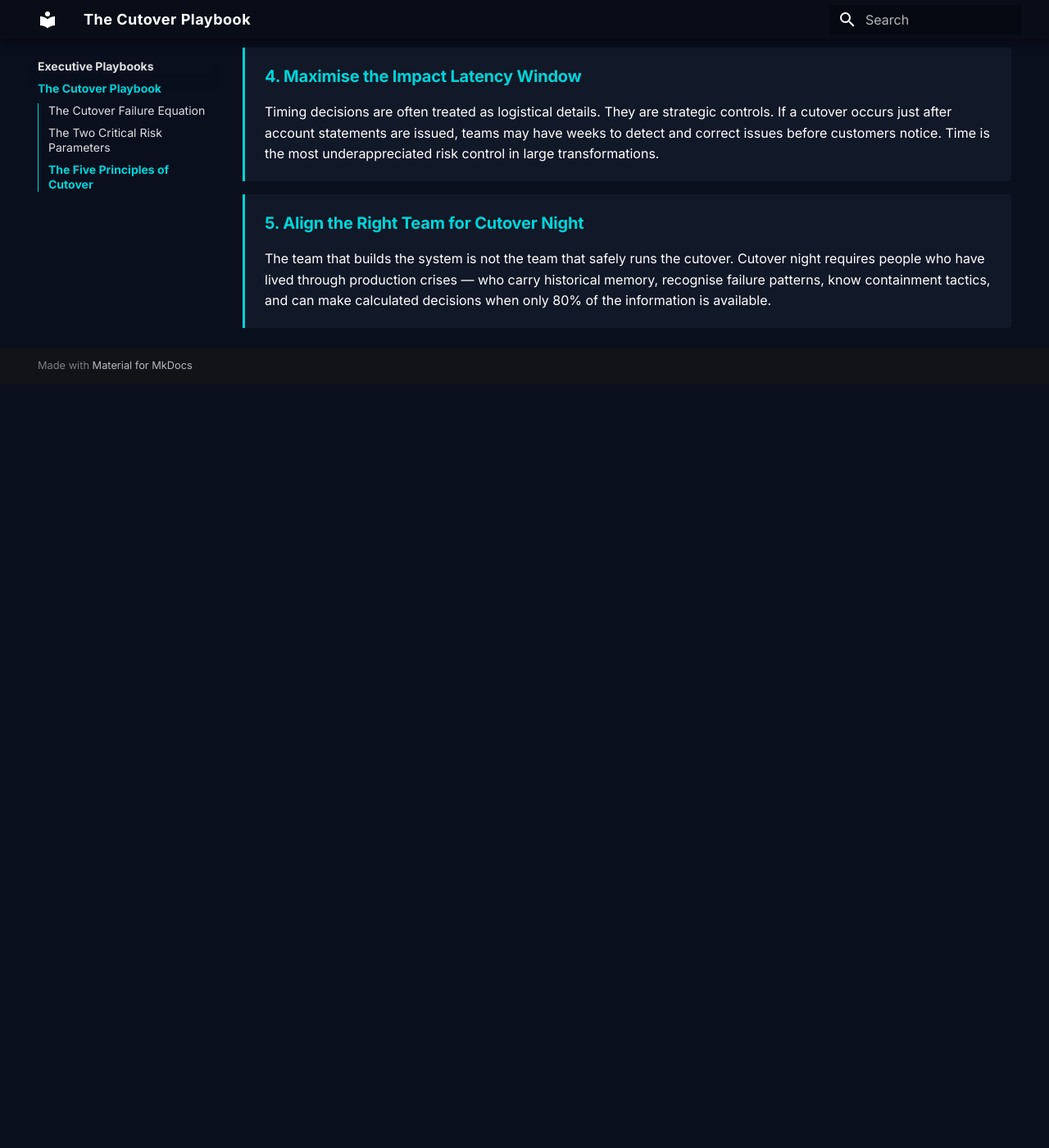
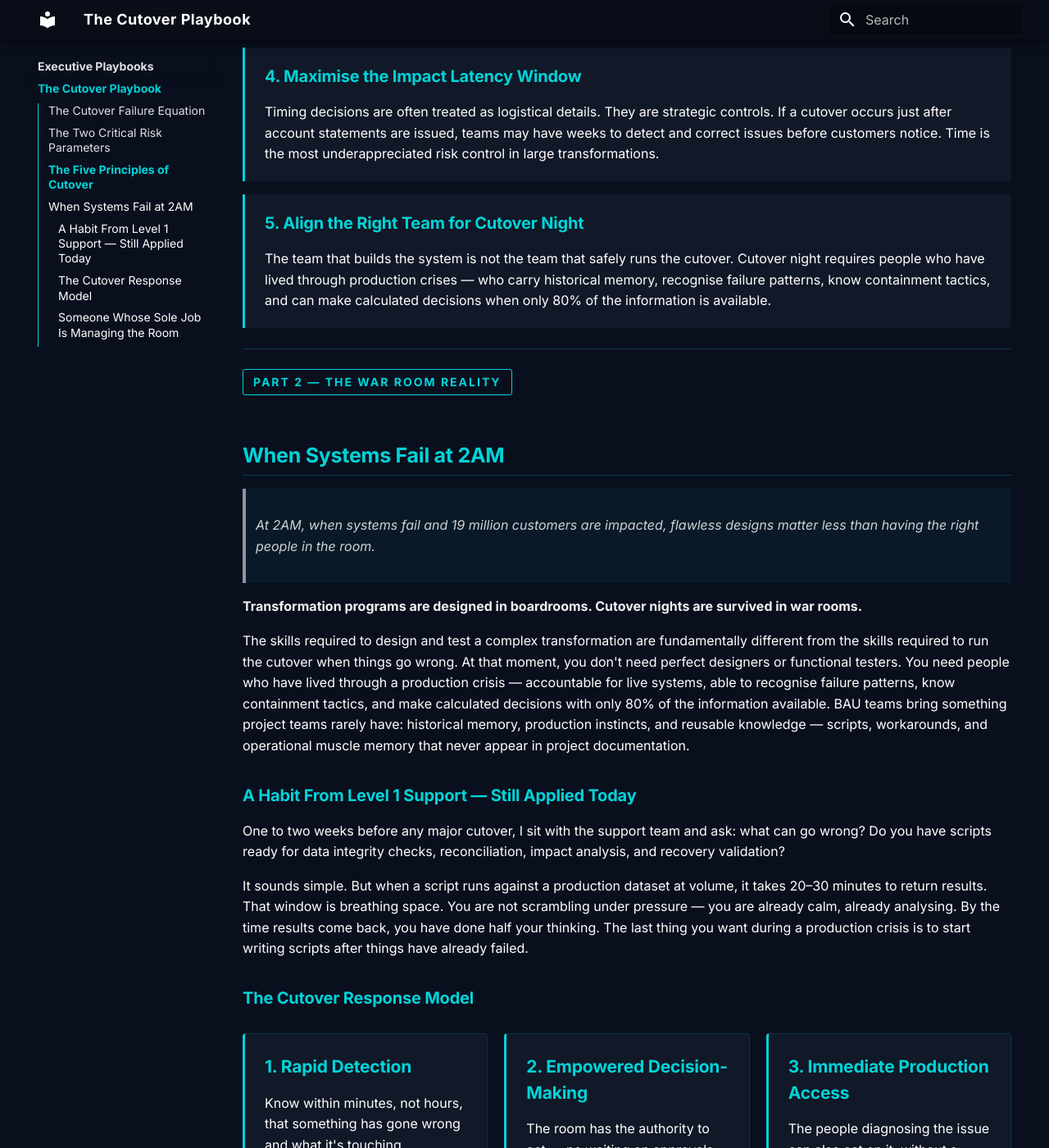
Before and after one commit to praveen333j-svg/RJ-portfolio, an MkDocs documentation site: the page built from docs/playbooks/cutover-strategy.md, in a window 1280 px wide and 1400 px high, scrolled down 3284 px. Shown: the whole window at 82% size. Built offline with MkDocs 1.6.1 and Material for MkDocs 9.7.7, drawn with Linux system fonts in a browser that asks for light colours; before the commit the page ends 3752 px from its top, so only the background shows below that; some of the changed text lies outside the part shown.

Commit message:
Add Part 2: The War Room Reality to Cutover Playbook

```diff
--- a/docs/playbooks/cutover-strategy.md
+++ b/docs/playbooks/cutover-strategy.md
@@ -200,3 +200,58 @@ Timing decisions are often treated as logistical details. They are strategic con
 <h3>5. Align the Right Team for Cutover Night</h3>
 The team that builds the system is not the team that safely runs the cutover. Cutover night requires people who have lived through production crises — who carry historical memory, recognise failure patterns, know containment tactics, and can make calculated decisions when only 80% of the information is available.
 </div>
+
+---
+
+<span class="section-label">Part 2 — The War Room Reality</span>
+
+## When Systems Fail at 2AM
+
+> *At 2AM, when systems fail and 19 million customers are impacted, flawless designs matter less than having the right people in the room.*
+
+**Transformation programs are designed in boardrooms. Cutover nights are survived in war rooms.**
+
+The skills required to design and test a complex transformation are fundamentally different from the skills required to run the cutover when things go wrong. At that moment, you don't need perfect designers or functional testers. You need people who have lived through a production crisis — accountable for live systems, able to recognise failure patterns, know containment tactics, and make calculated decisions with only 80% of the information available. BAU teams bring something project teams rarely have: historical memory, production instincts, and reusable knowledge — scripts, workarounds, and operational muscle memory that never appear in project documentation.
+
+### A Habit From Level 1 Support — Still Applied Today
+
+One to two weeks before any major cutover, I sit with the support team and ask: what can go wrong? Do you have scripts ready for data integrity checks, reconciliation, impact analysis, and recovery validation?
+
+It sounds simple. But when a script runs against a production dataset at volume, it takes 20–30 minutes to return results. That window is breathing space. You are not scrambling under pressure — you are already calm, already analysing. By the time results come back, you have done half your thinking. The last thing you want during a production crisis is to start writing scripts after things have already failed.
+
+### The Cutover Response Model
+
+<div class="card-grid">
+<div class="card">
+<h3>1. Rapid Detection</h3>
+<p>Know within minutes, not hours, that something has gone wrong and what it's touching.</p>
+</div>
+<div class="card">
+<h3>2. Empowered Decision-Making</h3>
+<p>The room has the authority to act — no waiting on approvals that can't be reached at 2AM.</p>
+</div>
+<div class="card">
+<h3>3. Immediate Production Access</h3>
+<p>The people diagnosing the issue can also act on it, without a second team as a bottleneck.</p>
+</div>
+<div class="card">
+<h3>4. Operational Workarounds</h3>
+<p>Pre-built scripts and containment options ready before the crisis, not written during it.</p>
+</div>
+</div>
+
+In the best case: 60 minutes to understand the issue, 20–30 to decide on containment, 60 to determine rollback or fix-forward. Sometimes the right call is an interim fix — get the lights back on, recover the critical data, then immediately work a clear plan for the remaining 20%.
+
+### Someone Whose Sole Job Is Managing the Room
+
+Not the technical lead. Not the program manager who has been running on empty for 18 hours. Someone trusted and calm — focused on containing the noise and giving stakeholders the right update at the right time. Too little communication and the business panics. Too much and it becomes unproductive. That balance is a skill in itself.
+
+<div class="foundation-banner">
+<p>Organisations plan the implementation window. Few plan the recovery window.</p>
+</div>
+
+A 12-hour cutover can easily stretch to 24 or 36 hours when things go wrong. The final lap of the relay doesn't care how fast you ran the first three legs — only how you finish matters.
+
+And here is what most people forget: if you have the right team and navigate a cutover problem well, it stops being a negative experience. The team learns together, confidence builds, and that knowledge becomes part of the organisation's institutional memory. What you learn from a live production issue sits in your head in a way no training course ever replicates.
+
+**The best cutover teams are not the ones that never had problems. They are the ones who faced problems — and came out stronger.**
```
